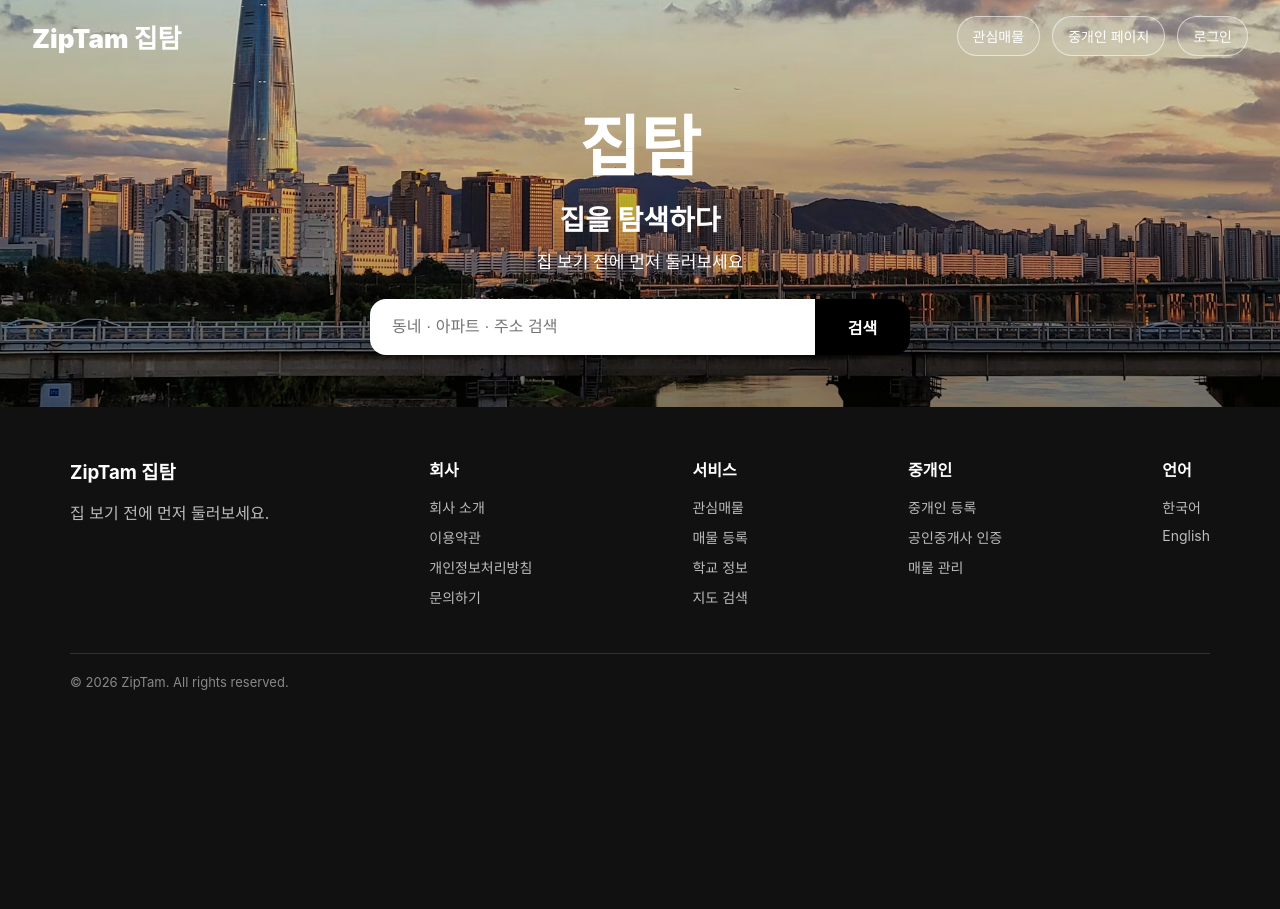
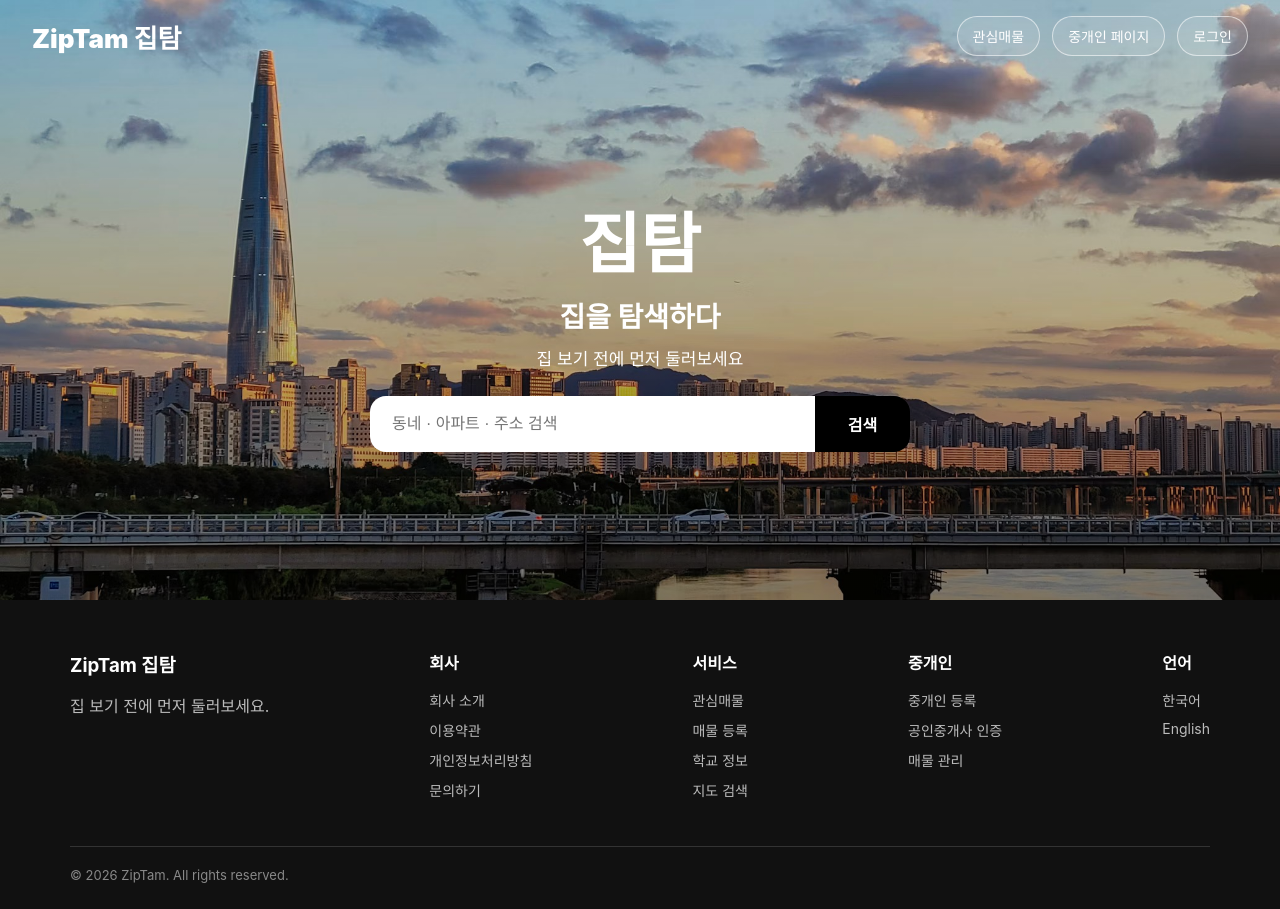
Before and after one commit to jayyoon1107-maker/ziptam-web, a plain HTML site: page index.html in a window 1280 px wide. Before the commit the page ends 800 px from the top, so only its background shows below. Drawn offline with nearby package versions, Linux system fonts and the light colour scheme.

Commit message:
Update index.html

```diff
--- a/index.html
+++ b/index.html
@@ -21,7 +21,7 @@ body{
 button{font-family:inherit}
 
 #home{
-  min-height:50vh;
+  min-height:75vh;
   background:
     linear-gradient(rgba(0,0,0,.0),rgba(0,0,0,.36)),
     url("./Image.jpeg");
```
